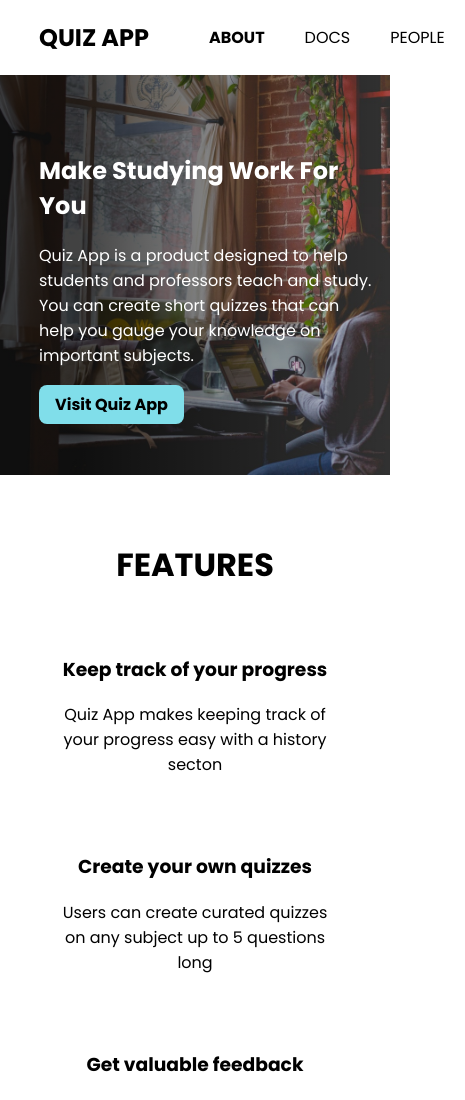
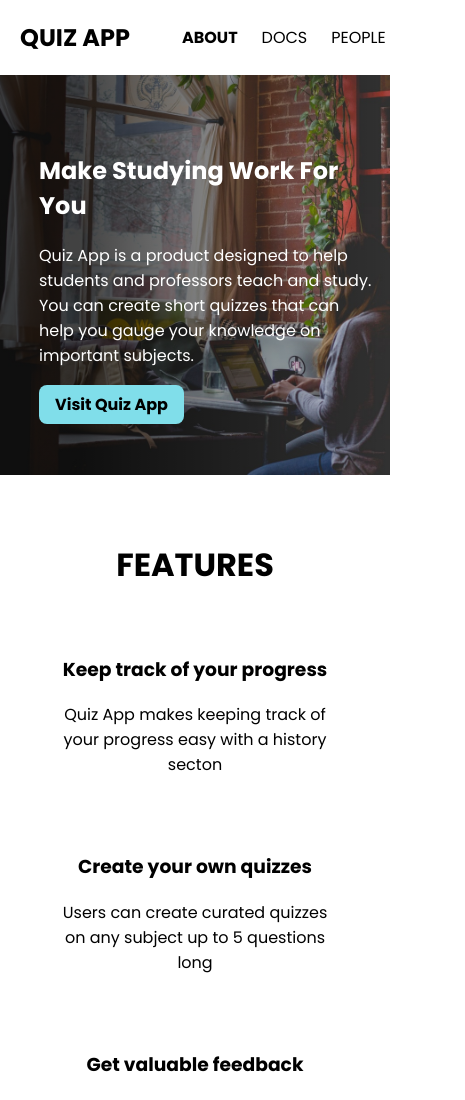
Before and after one commit to xavierhodges489/quizappdoc, a plain HTML site: page index.html in a window 390 px wide. Shown: the top 1100 px of the page, 465 px wide, since content can reach past the window. Drawn offline with Linux system fonts and the light colour scheme.

Commit message:
adjust nav spacing

```diff
--- a/styles.css
+++ b/styles.css
@@ -41,7 +41,6 @@ nav h1 {
 
 .nav-element {
     padding: 0px 20px;
-
 }
 
 .nav-element-active {
@@ -100,6 +99,14 @@ nav h1 {
     .features {
         flex-direction: column;
     }
+
+    nav {
+        padding: 0px 20px;
+    }
+
+    .nav-element {
+        padding: 0px 12px;
+    }
 }
 
 .feature {
```
